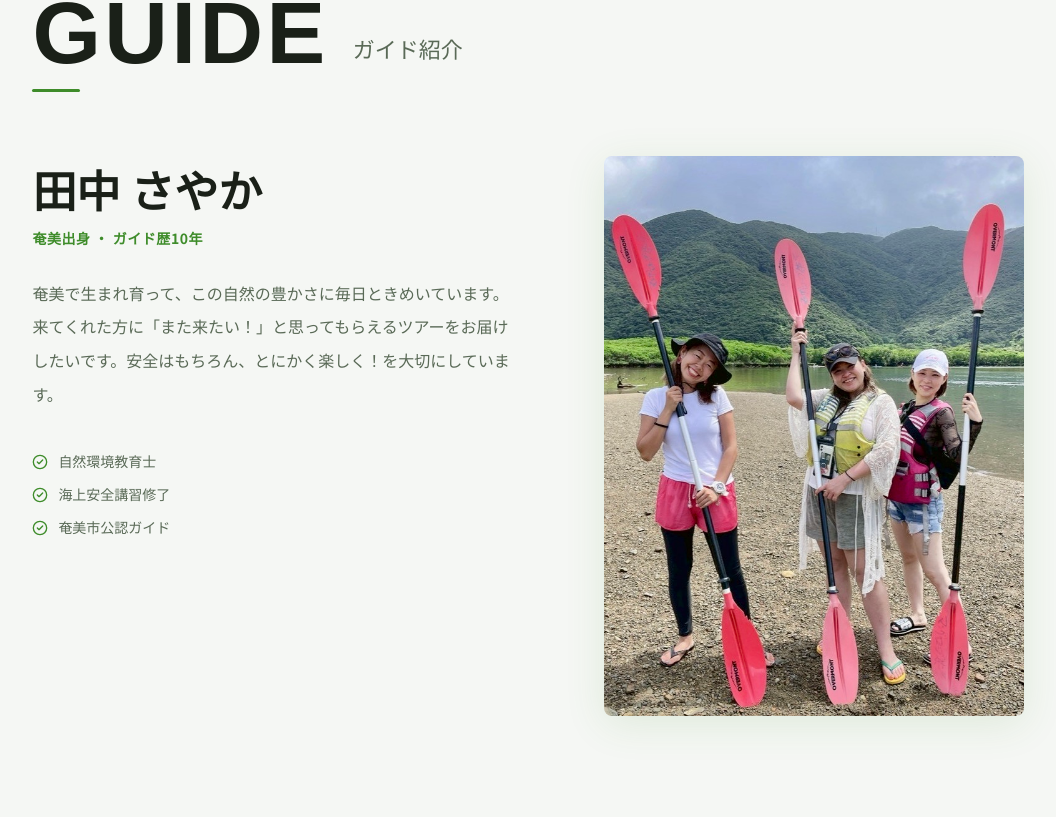
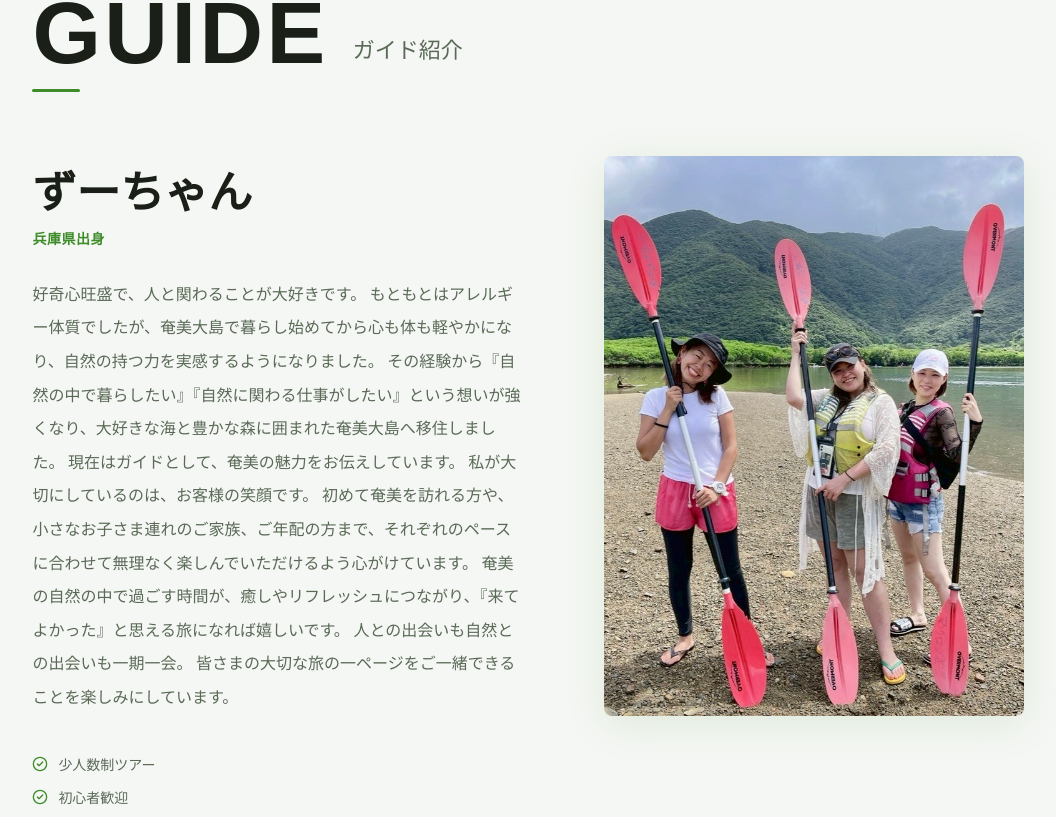
Before and after one commit to ikucha-portfolio/amami-guide-redesign, a React (Vite) app: page / in a window 1280 px wide. Shown: the part 2063-2880 px from the top of the page, without its empty margins (112-1168 px from the left). Built offline with nearby package versions, Linux system fonts and the light colour scheme.

Commit message:
Guideの文章入れ込み

```diff
--- a/src/siteData.js
+++ b/src/siteData.js
@@ -71,14 +71,25 @@ export const TOURS = [
 ];
 
 export const GUIDE = {
-  name: '田中 さやか',
-  nameEn: 'Sayaka Tanaka',
-  role: 'ネイチャーガイド',
-  experience: '奄美出身 ・ ガイド歴10年',
-  message: '奄美で生まれ育って、この自然の豊かさに毎日ときめいています。来てくれた方に「また来たい！」と思ってもらえるツアーをお届けしたいです。安全はもちろん、とにかく楽しく！を大切にしています。',
-  certifications: ['自然環境教育士', '海上安全講習修了', '奄美市公認ガイド'],
-  image: 'https://images.unsplash.com/photo-1544507888-56d73eb6046e?w=800&q=80',
-  forestImage: 'https://images.unsplash.com/photo-1699811250955-143c4234902c?w=800&q=80',
+  name: "ずーちゃん",
+  nameEn: "Guide",
+
+  role: "奄美ネイチャーガイド",
+
+  experience: "兵庫県出身",
+
+  message:
+    "好奇心旺盛で、人と関わることが大好きです。\n\nもともとはアレルギー体質でしたが、奄美大島で暮らし始めてから心も体も軽やかになり、自然の持つ力を実感するようになりました。\n\nその経験から『自然の中で暮らしたい』『自然に関わる仕事がしたい』という想いが強くなり、大好きな海と豊かな森に囲まれた奄美大島へ移住しました。\n\n現在はガイドとして、奄美の魅力をお伝えしています。\n\n私が大切にしているのは、お客様の笑顔です。\n\n初めて奄美を訪れる方や、小さなお子さま連れのご家族、ご年配の方まで、それぞれのペースに合わせて無理なく楽しんでいただけるよう心がけています。\n\n奄美の自然の中で過ごす時間が、癒しやリフレッシュにつながり、『来てよかった』と思える旅になれば嬉しいです。\n\n人との出会いも自然との出会いも一期一会。\n\n皆さまの大切な旅の一ページをご一緒できることを楽しみにしています。",
+
+  certifications: [
+    "少人数制ツアー",
+    "初心者歓迎",
+    "お子さま連れ歓迎",
+  ],
+
+  image: "/images/guide.jpeg",
+
+  forestImage: "/images/guide-sub.jpg",
 };
 
 export const FAQS = [
```
